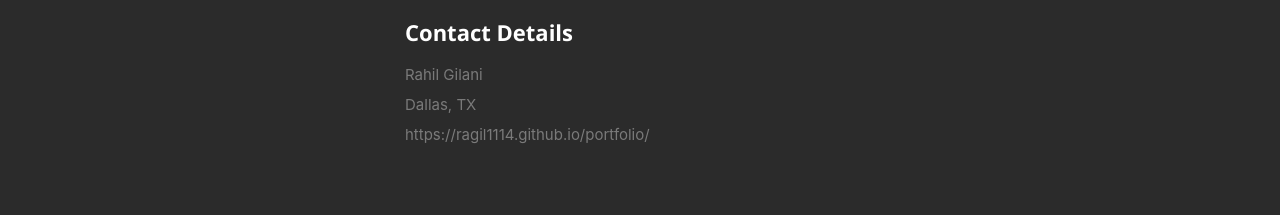
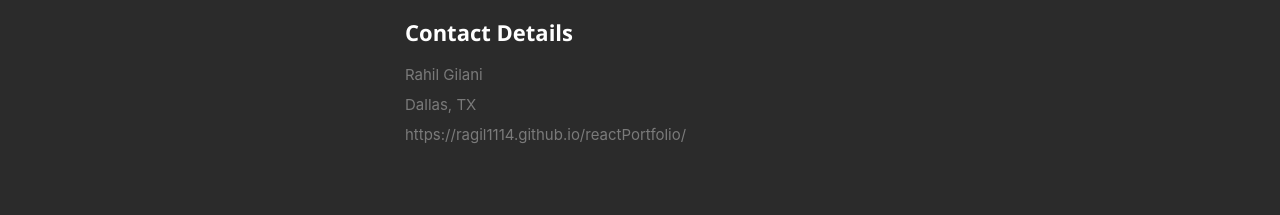
Before and after one commit to ragil1114/reactPortfolio, a React (Create React App) app: page / in a window 1280 px wide. Shown: the part 1040-1255 px from the top of the page. Built offline with nearby package versions, Linux system fonts and the light colour scheme.

Commit message:
update website link

```diff
--- a/src/resumeData.js
+++ b/src/resumeData.js
@@ -24,7 +24,7 @@ let resumeData = {
       ],
     "aboutme":"I am in my final stretch, currently attending the Tech Program at SMU. Pursuing a Full-Stack Web Development Certificate. I believe that to be successful in life, one needs to be obsessive with their dreams and keep working towards them.",
     "address":"Dallas, TX",
-    "website":"https://ragil1114.github.io/portfolio/",
+    "website":"https://ragil1114.github.io/reactPortfolio/",
     "education":[
       {
         "UniversityName":"Southern Methodist University",
```
